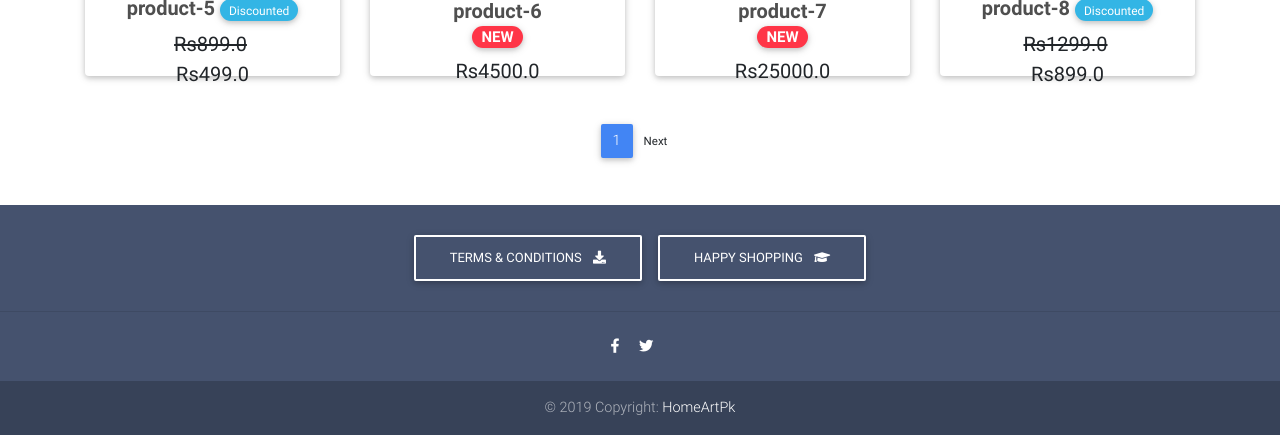
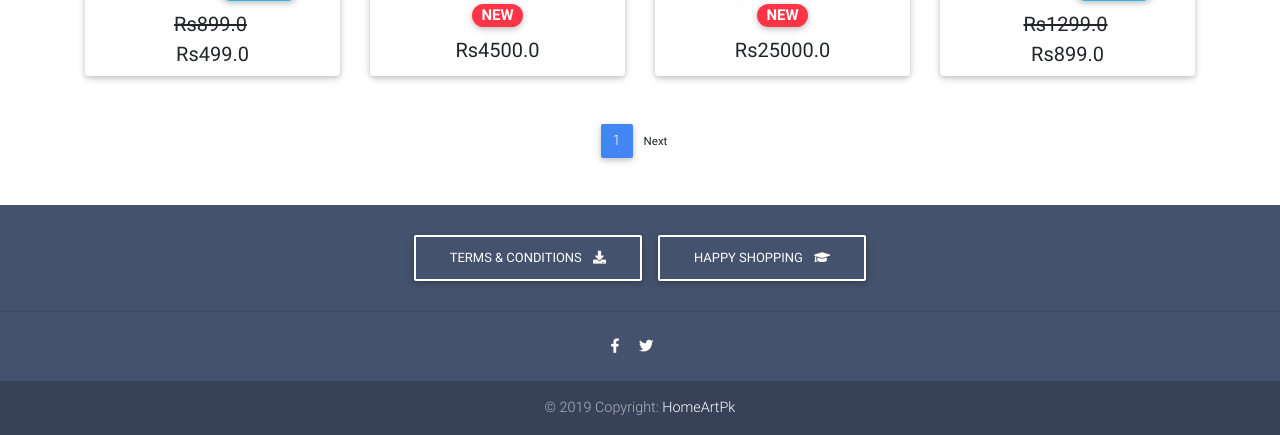
Before and after one commit to Areebkh/Firstproject, a Django app: page / in a window 1280 px wide. Shown: the part 1406-1841 px from the top of the page. Run offline with Django 3.2, Linux system fonts and the light colour scheme; data comes from the database, SQL or seed files in the repository; some libraries are stand-ins or nearby versions.

Commit message:
Updated home-page.html to fix padding of items

```diff
--- a/FirstWebApp/templates/FirstWebApp/home-page.html
+++ b/FirstWebApp/templates/FirstWebApp/home-page.html
@@ -105,7 +105,7 @@
                   </a>
                 </strong>
               </h5>
-              <p class="lead">
+              <p class="lead pb-5">
                 {% if item.discount_price %}
                 <span class="mr-1">
                   <del><b>Rs{{ item.price }}</b></del>
```
